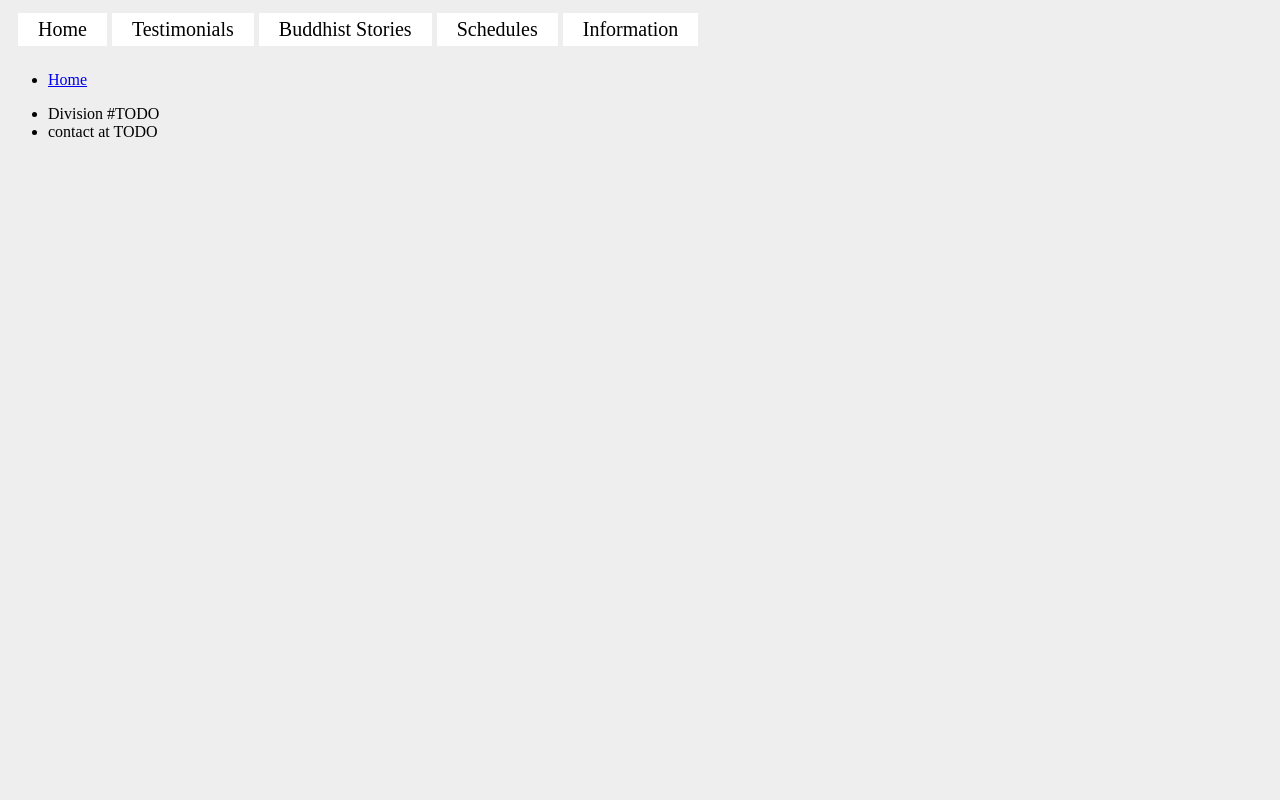
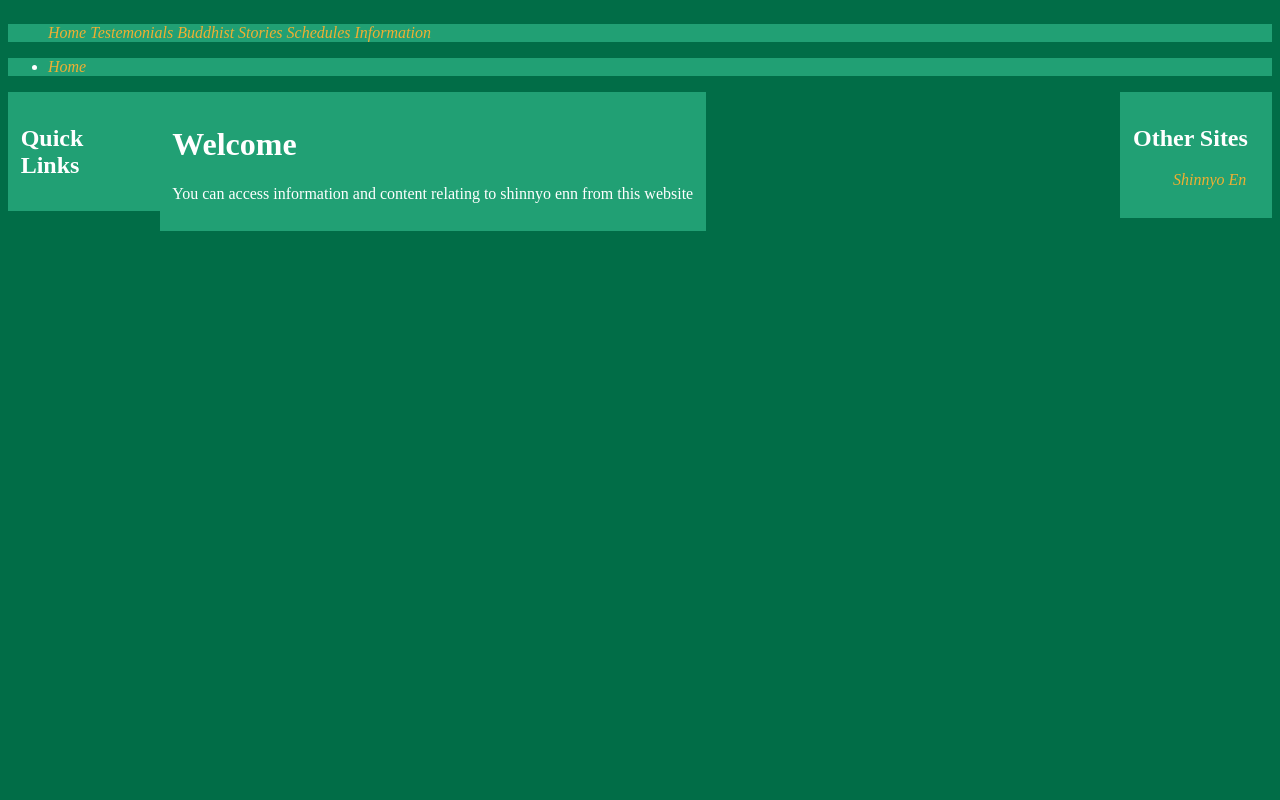
Before and after one commit to EamonnCarson/Carson-Lineage-Website, a PHP site: page / in a window 1280 px wide. Run offline with PHP 8.4, Linux system fonts and the light colour scheme.

Commit message:
restarted

```diff
--- a/ITGS Website/_css/mainStylesheet.css
+++ b/ITGS Website/_css/mainStylesheet.css
@@ -1,33 +1,50 @@
 body {
-	background-color: #eeeeee;
+	background-color: #016D47;
+	color: #FFFFFF;
+	font-size:100%;
 }
 
-nav *{
-	text-align: middle;
-	padding: 5px 10px 5px 10px;
-	color: black;
-	font-size: 20;
+a {
 	text-decoration: none;
+	color: #EFAF32;
+	font-style: italic;
 }
-	nav ul li{
-		z-index: 1;
-		display: inline-block;
-		position: relative;
-		text-align: center;
-		background-color: white;
+
+#topnav {
+	background-color: #21A074;
+}
+
+	#topnav ul li {
+		display: inline;
 	}
-	nav ul li:hover{
-		background-color: #555555;
-	}
-		nav ul li ul{
-			position: absolute;
-			top: 100%;
-			visibility: hidden;
-		}
-			nav ul li ul li{
-				display: block;
-				width: 100px;
-			}
-		nav ul li:hover ul{
-			visibility: visible;
-		}
+
+#breadcrumbs {
+	background-color: #21A074;
+}
+
+#leftcolumn {
+	background-color: #21A074;
+	float: left;
+	margin-left: auto;
+	padding: 1% 1% 1% 1%;
+	display: inline-block;
+	width: 10%;
+}
+
+#content {
+	margin-left: auto;
+	margin-right: auto;
+	background-color: #21A074;
+	padding: 1% 1% 1% 1%;
+	display: inline-block;
+	width: 70%%;
+}
+
+#rightcolumn {
+	background-color: #21A074;
+	float: right;
+	margin-right: auto;
+	padding: 1% 1% 1% 1%;
+	display: inline-block;
+	width: 10%;
+}
--- a/ITGS Website/index.html
+++ b/ITGS Website/index.html
@@ -9,38 +9,42 @@
 	<link rel="stylesheet" type="text/css" href="_css/mainStylesheet.css">
 </head>
 <body>
-	<!--note that nav tag is recent to html5, and is not supported in old browsers-->
-	<!--this can be corrected with something called the HTML5 shiv if necessary-->
-	<nav>
+	<div id="top">
+		<a href="index.html">
+			<img src="">
+		</a>
+	</div>
+	<div id="topnav">
 		<ul>
-			<li><a href="">Home</a></li>
-			<li><a href="">Testimonials</a>
-				<ul>
-					<li><a href="">English</a></li>
-					<li><a href="">Japanese</a></li>
-					<li><a href="">Chinese</a></li>
-				</ul>
-			</li>
-			<li><a href="">Buddhist Stories</a></li>
-			<li><a href="">Schedules</a>
-				<ul>
-					<li><a href="">Gohoshi</a></li>
-				</ul>
-			</li>
-			<li><a href="">Information</a></li>
+			<li><a href="index.html">Home</a></li>
+			<li><a href="testemonials/testemonials.html">Testemonials</a></li>
+			<li><a href="buddhist_stories/buddhist_stories.html">Buddhist Stories</a></li>
+			<li><a href="schedules/schedules.html">Schedules</a></li>
+			<li><a href="information/information.html">Information</a></li>
 		</ul>
-	</nav>
-
-	<header>
+	</div>
+	<div id="breadcrumbs">
 		<ul>
 			<li><a href="index.html">Home</a></li>
 		</ul>
-	</header>
-
-	<footer>
+	</div>
+	<div id="leftcolumn">
+		<h2>Quick Links</h2>
 		<ul>
-			<li>Division #TODO</li>
-			<li>contact at TODO</li>
+			<!--add quick links here-->
 		</ul>
-	</footer>
+	</div>
+	<div id="content">
+		<h1>Welcome</h1>
+		<p>You can access information and content relating to shinnyo enn from this website</p>
+	</div>
+	<div id="rightcolumn">
+		<h2>Other Sites</h2>
+		<ul>
+			<a href=http://www.shinnyoen.org/>Shinnyo En</a>
+			<!--other related sites-->
+		</ul>
+	</div>
+	<div id="footer">
+	</div>
 </body>
```
